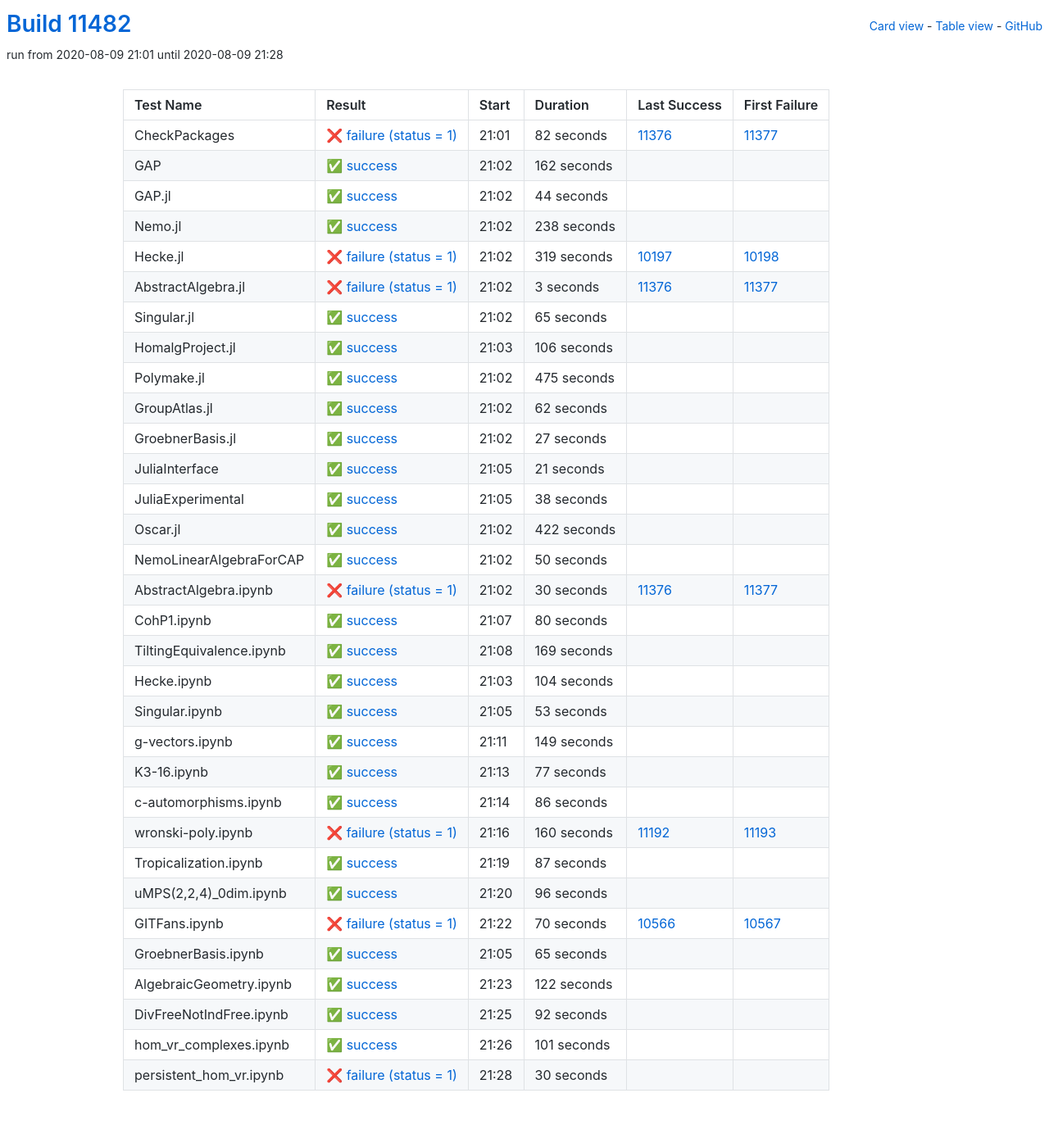
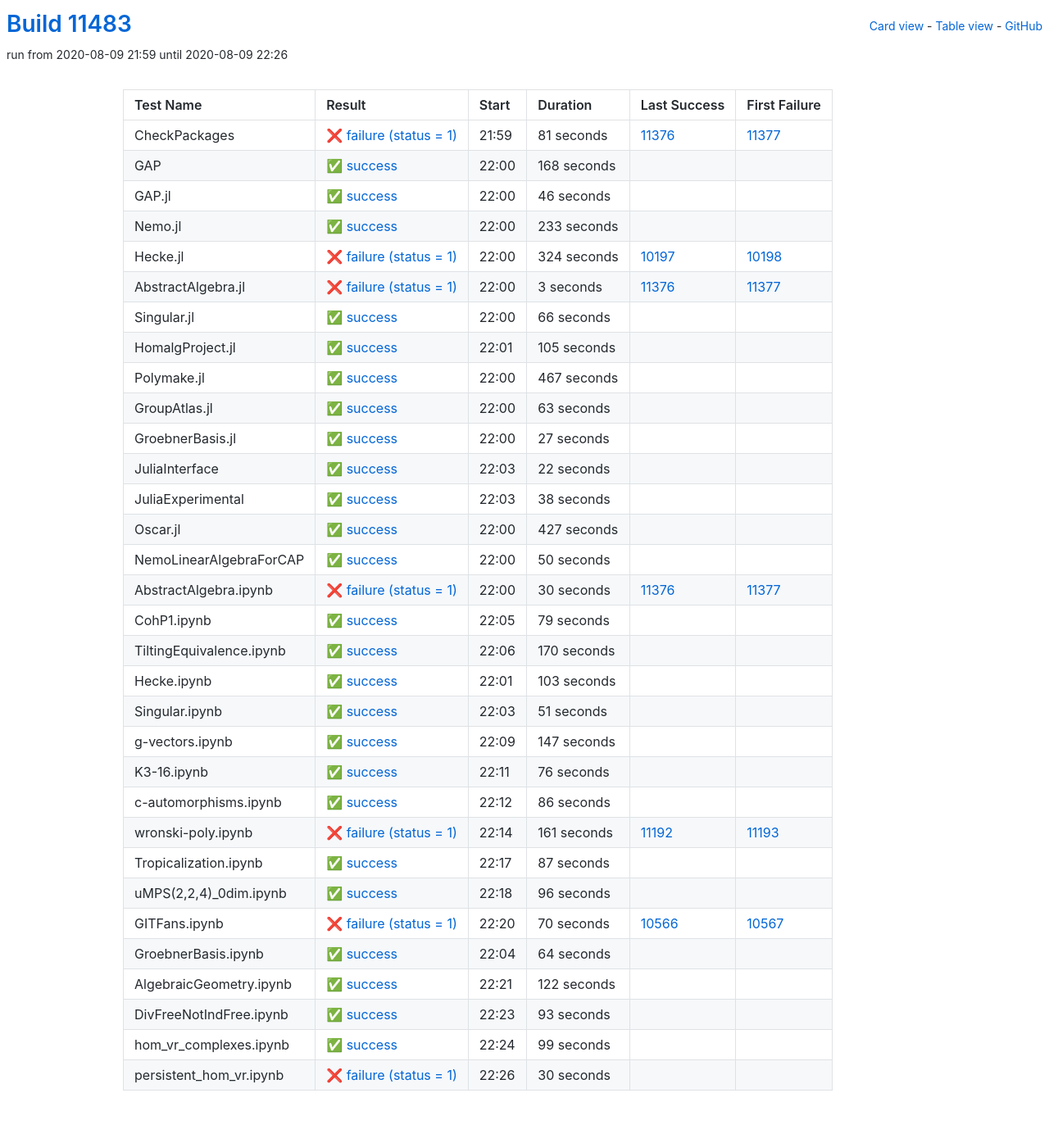
Before and after one commit to oscar-system/oscar-ci-status, a Jekyll site: the page built from table.html, in a window 1280 px wide. Shown: the whole page at 82% size. Built offline with Jekyll 4.4.1, drawn with Linux system fonts in a browser that asks for light colours.

Commit message:
Build #11483

```diff
--- a/_data/ci.yml
+++ b/_data/ci.yml
@@ -1,6 +1,6 @@
 ---
-build: 11482
-build_url: https://oscarci.mathematik.uni-kl.de/job/oscar/11482/
+build: 11483
+build_url: https://oscarci.mathematik.uni-kl.de/job/oscar/11483/
 job: oscar
 organization: oscar-system
 repo: oscar-ci-status
@@ -8,68 +8,68 @@
 tests:
 - name: CheckPackages
   id: checkpackages
-  log: https://oscarci.mathematik.uni-kl.de/job/oscar/11482/artifact/logs/build-11482/CheckPackages.log
-  start: 2020-08-09 21:01
+  log: https://oscarci.mathematik.uni-kl.de/job/oscar/11483/artifact/logs/build-11483/CheckPackages.log
+  start: 2020-08-09 21:59
   success: false
   exitcode: 1
   status: failure
-  duration: 82
+  duration: 81
   last_success: 11376
   last_success_url: https://oscarci.mathematik.uni-kl.de/job/oscar/11376/
   first_failure: 11377
   first_failure_url: https://oscarci.mathematik.uni-kl.de/job/oscar/11377/
 - name: GAP
   id: gap
-  log: https://oscarci.mathematik.uni-kl.de/job/oscar/11482/artifact/logs/build-11482/GAP.log
-  start: 2020-08-09 21:02
+  log: https://oscarci.mathematik.uni-kl.de/job/oscar/11483/artifact/logs/build-11483/GAP.log
+  start: 2020-08-09 22:00
   success: true
   exitcode: 0
   status: success
-  duration: 162
+  duration: 168
   last_success: false
   last_success_url:
   first_failure: false
   first_failure_url:
 - name: GAP.jl
   id: gap-jl
-  log: https://oscarci.mathematik.uni-kl.de/job/oscar/11482/artifact/logs/build-11482/GAP.jl.log
-  start: 2020-08-09 21:02
+  log: https://oscarci.mathematik.uni-kl.de/job/oscar/11483/artifact/logs/build-11483/GAP.jl.log
+  start: 2020-08-09 22:00
   success: true
   exitcode: 0
   status: success
-  duration: 44
+  duration: 46
   last_success: false
   last_success_url:
   first_failure: false
   first_failure_url:
 - name: Nemo.jl
   id: nemo-jl
-  log: https://oscarci.mathematik.uni-kl.de/job/oscar/11482/artifact/logs/build-11482/Nemo.jl.log
-  start: 2020-08-09 21:02
+  log: https://oscarci.mathematik.uni-kl.de/job/oscar/11483/artifact/logs/build-11483/Nemo.jl.log
+  start: 2020-08-09 22:00
   success: true
   exitcode: 0
   status: success
-  duration: 238
+  duration: 233
   last_success: false
   last_success_url:
   first_failure: false
   first_failure_url:
 - name: Hecke.jl
   id: hecke-jl
-  log: https://oscarci.mathematik.uni-kl.de/job/oscar/11482/artifact/logs/build-11482/Hecke.jl.log
-  start: 2020-08-09 21:02
+  log: https://oscarci.mathematik.uni-kl.de/job/oscar/11483/artifact/logs/build-11483/Hecke.jl.log
+  start: 2020-08-09 22:00
   success: false
   exitcode: 1
   status: failure
-  duration: 319
+  duration: 324
   last_success: 10197
   last_success_url: https://oscarci.mathematik.uni-kl.de/job/oscar/10197/
   first_failure: 10198
   first_failure_url: https://oscarci.mathematik.uni-kl.de/job/oscar/10198/
 - name: AbstractAlgebra.jl
   id: abstractalgebra-jl
-  log: https://oscarci.mathematik.uni-kl.de/job/oscar/11482/artifact/logs/build-11482/AbstractAlgebra.jl.log
-  start: 2020-08-09 21:02
+  log: https://oscarci.mathematik.uni-kl.de/job/oscar/11483/artifact/logs/build-11483/AbstractAlgebra.jl.log
+  start: 2020-08-09 22:00
   success: false
   exitcode: 1
   status: failure
@@ -80,56 +80,56 @@
   first_failure_url: https://oscarci.mathematik.uni-kl.de/job/oscar/11377/
 - name: Singular.jl
   id: singular-jl
-  log: https://oscarci.mathematik.uni-kl.de/job/oscar/11482/artifact/logs/build-11482/Singular.jl.log
-  start: 2020-08-09 21:02
+  log: https://oscarci.mathematik.uni-kl.de/job/oscar/11483/artifact/logs/build-11483/Singular.jl.log
+  start: 2020-08-09 22:00
   success: true
   exitcode: 0
   status: success
-  duration: 65
+  duration: 66
   last_success: false
   last_success_url:
   first_failure: false
   first_failure_url:
 - name: HomalgProject.jl
   id: homalgproject-jl
-  log: https://oscarci.mathematik.uni-kl.de/job/oscar/11482/artifact/logs/build-11482/HomalgProject.jl.log
-  start: 2020-08-09 21:03
+  log: https://oscarci.mathematik.uni-kl.de/job/oscar/11483/artifact/logs/build-11483/HomalgProject.jl.log
+  start: 2020-08-09 22:01
   success: true
   exitcode: 0
   status: success
-  duration: 106
+  duration: 105
   last_success: false
   last_success_url:
   first_failure: false
   first_failure_url:
 - name: Polymake.jl
   id: polymake-jl
-  log: https://oscarci.mathematik.uni-kl.de/job/oscar/11482/artifact/logs/build-11482/Polymake.jl.log
-  start: 2020-08-09 21:02
+  log: https://oscarci.mathematik.uni-kl.de/job/oscar/11483/artifact/logs/build-11483/Polymake.jl.log
+  start: 2020-08-09 22:00
   success: true
   exitcode: 0
   status: success
-  duration: 475
+  duration: 467
   last_success: false
   last_success_url:
   first_failure: false
   first_failure_url:
 - name: GroupAtlas.jl
   id: groupatlas-jl
-  log: https://oscarci.mathematik.uni-kl.de/job/oscar/11482/artifact/logs/build-11482/GroupAtlas.jl.log
-  start: 2020-08-09 21:02
+  log: https://oscarci.mathematik.uni-kl.de/job/oscar/11483/artifact/logs/build-11483/GroupAtlas.jl.log
+  start: 2020-08-09 22:00
   success: true
   exitcode: 0
   status: success
-  duration: 62
+  duration: 63
   last_success: false
   last_success_url:
   first_failure: false
   first_failure_url:
 - name: GroebnerBasis.jl
   id: groebnerbasis-jl
-  log: https://oscarci.mathematik.uni-kl.de/job/oscar/11482/artifact/logs/build-11482/GroebnerBasis.jl.log
-  start: 2020-08-09 21:02
+  log: https://oscarci.mathematik.uni-kl.de/job/oscar/11483/artifact/logs/build-11483/GroebnerBasis.jl.log
+  start: 2020-08-09 22:00
   success: true
   exitcode: 0
   status: success
@@ -140,20 +140,20 @@
   first_failure_url:
 - name: JuliaInterface
   id: juliainterface
-  log: https://oscarci.mathematik.uni-kl.de/job/oscar/11482/artifact/logs/build-11482/JuliaInterface.log
-  start: 2020-08-09 21:05
+  log: https://oscarci.mathematik.uni-kl.de/job/oscar/11483/artifact/logs/build-11483/JuliaInterface.log
+  start: 2020-08-09 22:03
   success: true
   exitcode: 0
   status: success
-  duration: 21
+  duration: 22
   last_success: false
   last_success_url:
   first_failure: false
   first_failure_url:
 - name: JuliaExperimental
   id: juliaexperimental
-  log: https://oscarci.mathematik.uni-kl.de/job/oscar/11482/artifact/logs/build-11482/JuliaExperimental.log
-  start: 2020-08-09 21:05
+  log: https://oscarci.mathematik.uni-kl.de/job/oscar/11483/artifact/logs/build-11483/JuliaExperimental.log
+  start: 2020-08-09 22:03
   success: true
   exitcode: 0
   status: success
@@ -164,20 +164,20 @@
   first_failure_url:
 - name: Oscar.jl
   id: oscar-jl
-  log: https://oscarci.mathematik.uni-kl.de/job/oscar/11482/artifact/logs/build-11482/Oscar.jl.log
-  start: 2020-08-09 21:02
+  log: https://oscarci.mathematik.uni-kl.de/job/oscar/11483/artifact/logs/build-11483/Oscar.jl.log
+  start: 2020-08-09 22:00
   success: true
   exitcode: 0
   status: success
-  duration: 422
+  duration: 427
   last_success: false
   last_success_url:
   first_failure: false
   first_failure_url:
 - name: NemoLinearAlgebraForCAP
   id: nemolinearalgebraforcap
-  log: https://oscarci.mathematik.uni-kl.de/job/oscar/11482/artifact/logs/build-11482/NemoLinearAlgebraForCAP.log
-  start: 2020-08-09 21:02
+  log: https://oscarci.mathematik.uni-kl.de/job/oscar/11483/artifact/logs/build-11483/NemoLinearAlgebraForCAP.log
+  start: 2020-08-09 22:00
   success: true
   exitcode: 0
   status: success
@@ -188,8 +188,8 @@
   first_failure_url:
 - name: AbstractAlgebra.ipynb
   id: abstractalgebra-ipynb
-  log: https://oscarci.mathematik.uni-kl.de/job/oscar/11482/artifact/logs/build-11482/AbstractAlgebra.ipynb.log
-  start: 2020-08-09 21:02
+  log: https://oscarci.mathematik.uni-kl.de/job/oscar/11483/artifact/logs/build-11483/AbstractAlgebra.ipynb.log
+  start: 2020-08-09 22:00
   success: false
   exitcode: 1
   status: failure
@@ -200,80 +200,80 @@
   first_failure_url: https://oscarci.mathematik.uni-kl.de/job/oscar/11377/
 - name: CohP1.ipynb
   id: cohp1-ipynb
-  log: https://oscarci.mathematik.uni-kl.de/job/oscar/11482/artifact/logs/build-11482/CohP1.ipynb.log
-  start: 2020-08-09 21:07
+  log: https://oscarci.mathematik.uni-kl.de/job/oscar/11483/artifact/logs/build-11483/CohP1.ipynb.log
+  start: 2020-08-09 22:05
   success: true
   exitcode: 0
   status: success
-  duration: 80
+  duration: 79
   last_success: false
   last_success_url:
   first_failure: false
   first_failure_url:
 - name: TiltingEquivalence.ipynb
   id: tiltingequivalence-ipynb
-  log: https://oscarci.mathematik.uni-kl.de/job/oscar/11482/artifact/logs/build-11482/TiltingEquivalence.ipynb.log
-  start: 2020-08-09 21:08
+  log: https://oscarci.mathematik.uni-kl.de/job/oscar/11483/artifact/logs/build-11483/TiltingEquivalence.ipynb.log
+  start: 2020-08-09 22:06
   success: true
   exitcode: 0
   status: success
-  duration: 169
+  duration: 170
   last_success: false
   last_success_url:
   first_failure: false
   first_failure_url:
 - name: Hecke.ipynb
   id: hecke-ipynb
-  log: https://oscarci.mathematik.uni-kl.de/job/oscar/11482/artifact/logs/build-11482/Hecke.ipynb.log
-  start: 2020-08-09 21:03
+  log: https://oscarci.mathematik.uni-kl.de/job/oscar/11483/artifact/logs/build-11483/Hecke.ipynb.log
+  start: 2020-08-09 22:01
   success: true
   exitcode: 0
   status: success
-  duration: 104
+  duration: 103
   last_success: false
   last_success_url:
   first_failure: false
   first_failure_url:
 - name: Singular.ipynb
   id: singular-ipynb
-  log: https://oscarci.mathematik.uni-kl.de/job/oscar/11482/artifact/logs/build-11482/Singular.ipynb.log
-  start: 2020-08-09 21:05
+  log: https://oscarci.mathematik.uni-kl.de/job/oscar/11483/artifact/logs/build-11483/Singular.ipynb.log
+  start: 2020-08-09 22:03
   success: true
   exitcode: 0
   status: success
-  duration: 53
+  duration: 51
   last_success: false
   last_success_url:
   first_failure: false
   first_failure_url:
 - name: g-vectors.ipynb
   id: g-vectors-ipynb
-  log: https://oscarci.mathematik.uni-kl.de/job/oscar/11482/artifact/logs/build-11482/g-vectors.ipynb.log
-  start: 2020-08-09 21:11
+  log: https://oscarci.mathematik.uni-kl.de/job/oscar/11483/artifact/logs/build-11483/g-vectors.ipynb.log
+  start: 2020-08-09 22:09
   success: true
   exitcode: 0
   status: success
-  duration: 149
+  duration: 147
   last_success: false
   last_success_url:
   first_failure: false
   first_failure_url:
 - name: K3-16.ipynb
   id: k3-16-ipynb
-  log: https://oscarci.mathematik.uni-kl.de/job/oscar/11482/artifact/logs/build-11482/K3-16.ipynb.log
-  start: 2020-08-09 21:13
+  log: https://oscarci.mathematik.uni-kl.de/job/oscar/11483/artifact/logs/build-11483/K3-16.ipynb.log
+  start: 2020-08-09 22:11
   success: true
   exitcode: 0
   status: success
-  duration: 77
+  duration: 76
   last_success: false
   last_success_url:
   first_failure: false
   first_failure_url:
 - name: c-automorphisms.ipynb
   id: c-automorphisms-ipynb
-  log: https://oscarci.mathematik.uni-kl.de/job/oscar/11482/artifact/logs/build-11482/c-automorphisms.ipynb.log
-  start: 2020-08-09 21:14
+  log: https://oscarci.mathematik.uni-kl.de/job/oscar/11483/artifact/logs/build-11483/c-automorphisms.ipynb.log
+  start: 2020-08-09 22:12
   success: true
   exitcode: 0
   status: success
@@ -284,20 +284,20 @@
   first_failure_url:
 - name: wronski-poly.ipynb
   id: wronski-poly-ipynb
-  log: https://oscarci.mathematik.uni-kl.de/job/oscar/11482/artifact/logs/build-11482/wronski-poly.ipynb.log
-  start: 2020-08-09 21:16
+  log: https://oscarci.mathematik.uni-kl.de/job/oscar/11483/artifact/logs/build-11483/wronski-poly.ipynb.log
+  start: 2020-08-09 22:14
   success: false
   exitcode: 1
   status: failure
-  duration: 160
+  duration: 161
   last_success: 11192
   last_success_url: https://oscarci.mathematik.uni-kl.de/job/oscar/11192/
   first_failure: 11193
   first_failure_url: https://oscarci.mathematik.uni-kl.de/job/oscar/11193/
 - name: Tropicalization.ipynb
   id: tropicalization-ipynb
-  log: https://oscarci.mathematik.uni-kl.de/job/oscar/11482/artifact/logs/build-11482/Tropicalization.ipynb.log
-  start: 2020-08-09 21:19
+  log: https://oscarci.mathematik.uni-kl.de/job/oscar/11483/artifact/logs/build-11483/Tropicalization.ipynb.log
+  start: 2020-08-09 22:17
   success: true
   exitcode: 0
   status: success
@@ -308,8 +308,8 @@
   first_failure_url:
 - name: uMPS(2,2,4)_0dim.ipynb
   id: umps-2-2-4-0dim-ipynb
-  log: https://oscarci.mathematik.uni-kl.de/job/oscar/11482/artifact/logs/build-11482/uMPS-2-2-4-_0dim.ipynb.log
-  start: 2020-08-09 21:20
+  log: https://oscarci.mathematik.uni-kl.de/job/oscar/11483/artifact/logs/build-11483/uMPS-2-2-4-_0dim.ipynb.log
+  start: 2020-08-09 22:18
   success: true
   exitcode: 0
   status: success
@@ -320,8 +320,8 @@
   first_failure_url:
 - name: GITFans.ipynb
   id: gitfans-ipynb
-  log: https://oscarci.mathematik.uni-kl.de/job/oscar/11482/artifact/logs/build-11482/GITFans.ipynb.log
-  start: 2020-08-09 21:22
+  log: https://oscarci.mathematik.uni-kl.de/job/oscar/11483/artifact/logs/build-11483/GITFans.ipynb.log
+  start: 2020-08-09 22:20
   success: false
   exitcode: 1
   status: failure
@@ -332,20 +332,20 @@
   first_failure_url: https://oscarci.mathematik.uni-kl.de/job/oscar/10567/
 - name: GroebnerBasis.ipynb
   id: groebnerbasis-ipynb
-  log: https://oscarci.mathematik.uni-kl.de/job/oscar/11482/artifact/logs/build-11482/GroebnerBasis.ipynb.log
-  start: 2020-08-09 21:05
+  log: https://oscarci.mathematik.uni-kl.de/job/oscar/11483/artifact/logs/build-11483/GroebnerBasis.ipynb.log
+  start: 2020-08-09 22:04
   success: true
   exitcode: 0
   status: success
-  duration: 65
+  duration: 64
   last_success: false
   last_success_url:
   first_failure: false
   first_failure_url:
 - name: AlgebraicGeometry.ipynb
   id: algebraicgeometry-ipynb
-  log: https://oscarci.mathematik.uni-kl.de/job/oscar/11482/artifact/logs/build-11482/AlgebraicGeometry.ipynb.log
-  start: 2020-08-09 21:23
+  log: https://oscarci.mathematik.uni-kl.de/job/oscar/11483/artifact/logs/build-11483/AlgebraicGeometry.ipynb.log
+  start: 2020-08-09 22:21
   success: true
   exitcode: 0
   status: success
@@ -356,32 +356,32 @@
   first_failure_url:
 - name: DivFreeNotIndFree.ipynb
   id: divfreenotindfree-ipynb
-  log: https://oscarci.mathematik.uni-kl.de/job/oscar/11482/artifact/logs/build-11482/DivFreeNotIndFree.ipynb.log
-  start: 2020-08-09 21:25
+  log: https://oscarci.mathematik.uni-kl.de/job/oscar/11483/artifact/logs/build-11483/DivFreeNotIndFree.ipynb.log
+  start: 2020-08-09 22:23
   success: true
   exitcode: 0
   status: success
-  duration: 92
+  duration: 93
   last_success: false
   last_success_url:
   first_failure: false
   first_failure_url:
 - name: hom_vr_complexes.ipynb
   id: hom-vr-complexes-ipynb
-  log: https://oscarci.mathematik.uni-kl.de/job/oscar/11482/artifact/logs/build-11482/hom_vr_complexes.ipynb.log
-  start: 2020-08-09 21:26
+  log: https://oscarci.mathematik.uni-kl.de/job/oscar/11483/artifact/logs/build-11483/hom_vr_complexes.ipynb.log
+  start: 2020-08-09 22:24
   success: true
   exitcode: 0
   status: success
-  duration: 101
+  duration: 99
   last_success: false
   last_success_url:
   first_failure: false
   first_failure_url:
 - name: persistent_hom_vr.ipynb
   id: persistent-hom-vr-ipynb
-  log: https://oscarci.mathematik.uni-kl.de/job/oscar/11482/artifact/logs/build-11482/persistent_hom_vr.ipynb.log
-  start: 2020-08-09 21:28
+  log: https://oscarci.mathematik.uni-kl.de/job/oscar/11483/artifact/logs/build-11483/persistent_hom_vr.ipynb.log
+  start: 2020-08-09 22:26
   success: false
   exitcode: 1
   status: failure
```
Also changed, not shown: README.md.
